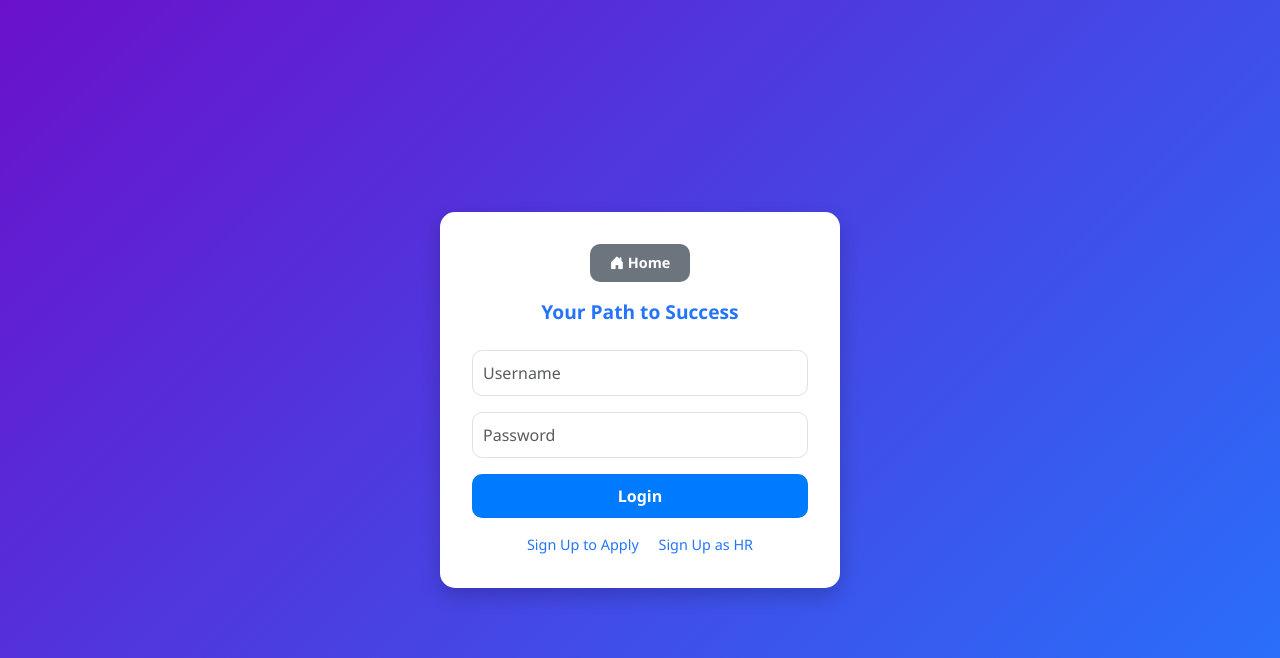
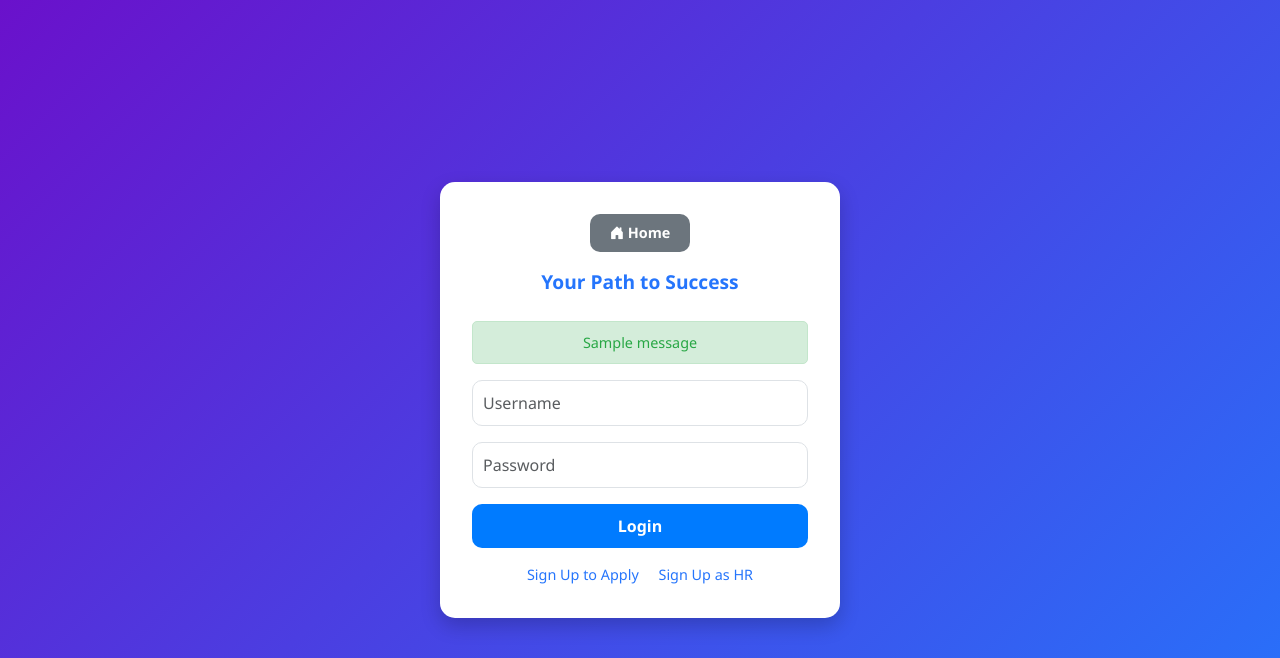
Before and after one commit to Dipesh-Dhaurali/JobPortal, a Django app: page /login/ in a window 1280 px wide. Shown: the top 658 px of the page. Run offline with Django 5.2, Linux system fonts and the light colour scheme; tables that the repository leaves empty hold one stand-in row (values such as "Sample post"); one stand-in notice (Sample message) is shown.

Commit message:
Fixing the register feature

```diff
--- a/authuser/templates/authuser/loginUser.html
+++ b/authuser/templates/authuser/loginUser.html
@@ -100,6 +100,17 @@
       background: #5a6268;
       color: white;
     }
+
+    .success-message {
+      color: #28a745;
+      font-size: 0.9rem;
+      margin-bottom: 1rem;
+      padding: 10px;
+      background-color: #d4edda;
+      border: 1px solid #c3e6cb;
+      border-radius: 5px;
+      text-align: center;
+    }
   </style>
 </head>
 <body>
@@ -115,6 +126,15 @@
     <div class="logo">
       <p>Your Path to Success</p>
     </div>
+
+    <!-- Display success messages -->
+    {% if messages %}
+      {% for message in messages %}
+        <div class="success-message" role="alert">
+          {{ message }}
+        </div>
+      {% endfor %}
+    {% endif %}
 
     <form method="post" action="">
       {% csrf_token %}
--- a/authuser/views.py
+++ b/authuser/views.py
@@ -1,6 +1,7 @@
 from django.shortcuts import render, redirect
 from django.contrib.auth.models import User
 from django.contrib.auth import authenticate, login, logout
+from django.contrib import messages
 from hr.models import hr
 
 
@@ -18,13 +19,17 @@ def register_candidate(request):
             msg = "User already Exists..."
             return render(request, 'authuser/candidateregister.html', {'msg': msg})
 
-        user = User.objects.create_user(
-            username=username,
-            email=email,
-            password=password
-        )
-        login(request, user)
-        return redirect('candidate_dashboard')
+        try:
+            user = User.objects.create_user(
+                username=username,
+                email=email,
+                password=password
+            )
+            messages.success(request, 'Registration successful! Please log in with your credentials.')
+            return redirect('login_user')
+        except Exception as e:
+            msg = "Registration failed. Please try again later."
+            return render(request, 'authuser/candidateregister.html', {'msg': msg})
 
     return render(request, 'authuser/candidateregister.html')
 
@@ -43,14 +48,18 @@ def register_hr(request):
             msg = "User already Exists..."
             return render(request, 'authuser/hrregister.html', {'msg': msg})
 
-        user = User.objects.create_user(
-            username=username,
-            email=email,
-            password=password
-        )
-        hr.objects.create(user=user)
-        login(request, user)
-        return redirect('hrdash')
+        try:
+            user = User.objects.create_user(
+                username=username,
+                email=email,
+                password=password
+            )
+            hr.objects.create(user=user)
+            messages.success(request, 'Registration successful! Please log in with your credentials.')
+            return redirect('login_user')
+        except Exception as e:
+            msg = "Registration failed. Please try again later."
+            return render(request, 'authuser/hrregister.html', {'msg': msg})
 
     return render(request, 'authuser/hrregister.html')
 
```
Also changed, not shown: db.sqlite3.
